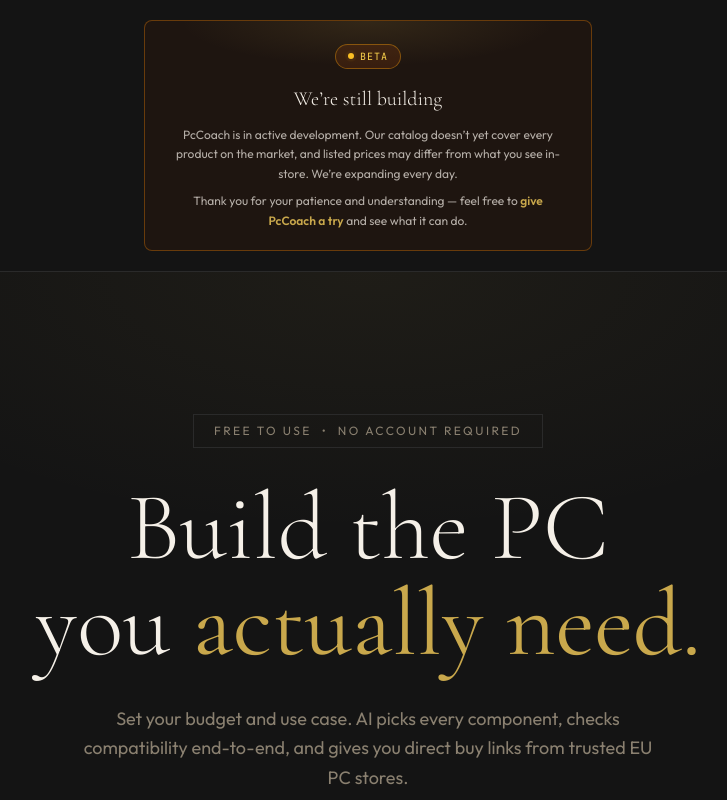
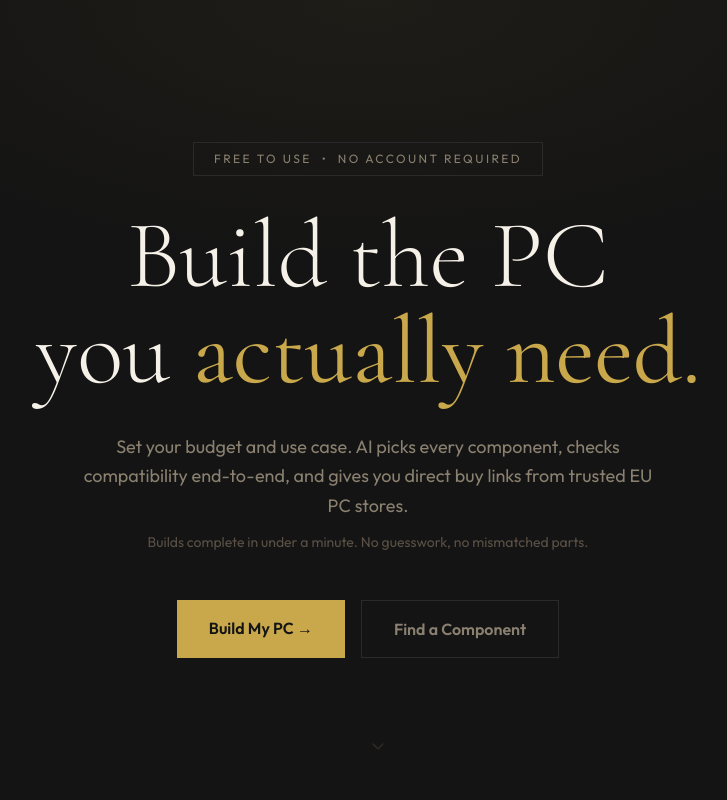
Before and after one commit to Savvas-S/PcCoach, a Next.js app in the folder frontend/: page / in a window 1280 px wide. Shown: the top 800 px of the page, without its empty margins (272-999 px from the left). Built offline with nearby package versions, Linux system fonts and the light colour scheme.

Commit message:
ui: hide beta banner in header

```diff
--- a/frontend/src/app/page.tsx
+++ b/frontend/src/app/page.tsx
@@ -50,8 +50,8 @@ export default function Home() {
   return (
     <main className="min-h-screen text-obsidian-text">
 
-      {/* Beta notice */}
-      <section className="border-b border-obsidian-border py-5 px-4 bg-obsidian-bg">
+      {/* Beta notice (disabled) */}
+      <section className="border-b border-obsidian-border py-5 px-4 bg-obsidian-bg hidden">
         <div className="max-w-md mx-auto">
           <div className="relative border border-amber-600/40 rounded-lg bg-amber-950/20 px-6 py-5 text-center overflow-hidden">
             {/* Top gold glow */}
```
